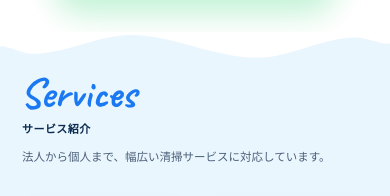
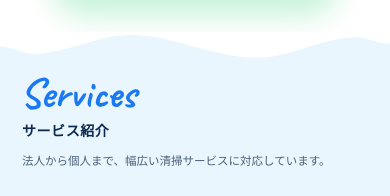
Before and after one commit to cubotax/kukaneiseisha-lp, a Next.js app in the folder nextjs-app/: page / in a window 390 px wide. Shown: the part 803-999 px from the top of the page. Built offline with nearby package versions, Linux system fonts and the light colour scheme.

Commit message:
Unify mobile section subtitle sizes

```diff
--- a/nextjs-app/src/app/globals.css
+++ b/nextjs-app/src/app/globals.css
@@ -2280,3 +2280,15 @@ button {
   background: none !important;
   text-decoration: none !important;
 }
+
+/* ===== Mobile JP section titles 14px ===== */
+@media (max-width: 767px) {
+  .about-jp,
+  .services-jp,
+  .works-jp,
+  .strengths-jp,
+  .faq-jp,
+  .contact-jp {
+    font-size: 14px !important;
+  }
+}
```
